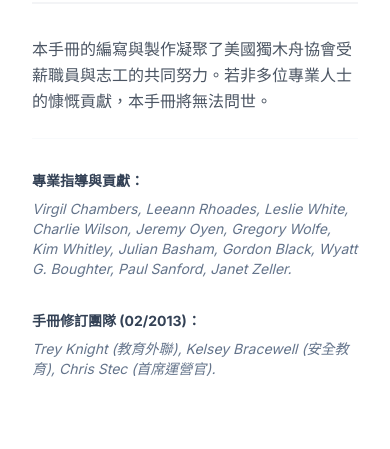
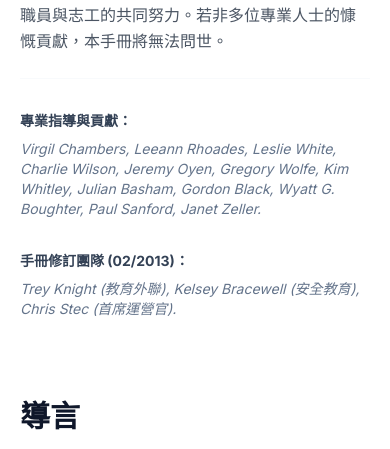
Before and after one commit to witinwatersrafting-arch/TaiwanACA_InstManual_2020_ZH, an Astro site: page / in a window 390 px wide. Shown: the part 651-1100 px from the top of the page. Built offline with nearby package versions, Linux system fonts and the light colour scheme; Astro itself is replaced by a stand-in of ours.

Commit message:
style: fix horizontal overflow issues and adjust mobile padding for layout responsiveness

```diff
--- a/src/layouts/Layout.astro
+++ b/src/layouts/Layout.astro
@@ -104,14 +104,14 @@
         />
     </head>
     <body
-        class="bg-slate-50 text-slate-900 font-sans selection:bg-blue-100 selection:text-blue-900"
+        class="bg-slate-50 text-slate-900 font-sans selection:bg-blue-100 selection:text-blue-900 overflow-x-hidden"
     >
-        <div class="flex flex-col lg:flex-row min-h-screen">
+        <div class="flex flex-col lg:flex-row min-h-screen w-full overflow-x-hidden relative">
             <!-- Mobile Header -->
             <div
-                class="lg:hidden sticky top-0 z-50 bg-white border-b border-slate-200 px-6 py-4 flex items-center justify-between shadow-sm"
+                class="lg:hidden sticky top-0 z-50 bg-white border-b border-slate-200 px-6 py-4 flex items-center justify-between shadow-sm w-full left-0 right-0"
             >
-                <div class="flex items-center gap-3 overflow-hidden mr-4">
+                <div class="flex items-center gap-3 overflow-hidden mr-2">
                     <a
                         href={import.meta.env.BASE_URL}
                         class="flex items-center gap-2 shrink-0"
@@ -130,7 +130,7 @@
                     <div class="h-4 w-[1px] bg-slate-200 shrink-0"></div>
                     <div
                         id="mobile-current-unit"
-                        class="text-[11px] font-bold text-slate-500 truncate transition-all duration-500"
+                        class="text-[11px] font-bold text-slate-500 truncate transition-all duration-500 min-w-0"
                     >
                         <!-- Dynamic Title -->
                     </div>
@@ -278,7 +278,7 @@
             </aside>
 
             <!-- Main Content Area -->
-            <main class="flex-1 bg-white relative">
+            <main class="flex-1 bg-white relative min-w-0 w-full">
                 <slot />
             </main>
         </div>
@@ -467,8 +467,11 @@
 </html>
 
 <style is:global>
-    html {
+    html, body {
         scroll-behavior: smooth;
+        width: 100%;
+        overflow-x: hidden;
+        position: relative;
     }
     .lang-zh .en {
         display: none !important;
--- a/src/pages/index.astro
+++ b/src/pages/index.astro
@@ -14,7 +14,7 @@
 ---
 
 <Layout title="手冊全集">
-    <div class="max-w-4xl mx-auto py-20 px-8">
+    <div class="max-w-4xl mx-auto py-20 px-5 md:px-8">
         <div class="space-y-32">
             {manualUnits.map((unit) => (
                 <section id={unit.id} class="scroll-mt-24">
```
